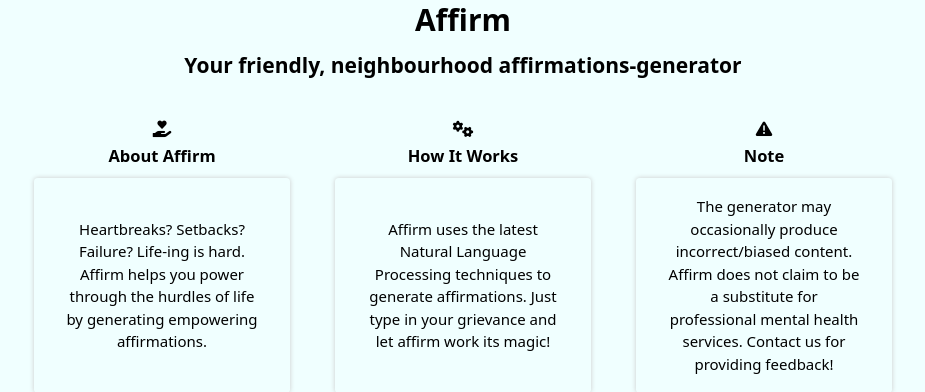
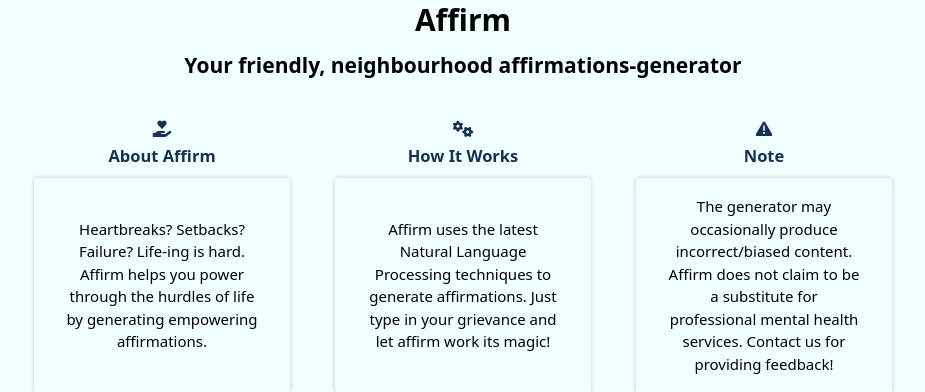
Before and after one commit to Muskan149/Affirm-App, a Flask app: page / in a window 1280 px wide. Shown: the part 114-506 px from the top of the page, without its empty margins (177-1102 px from the left). Run offline with Flask 3, Linux system fonts and the light colour scheme; some libraries are stand-ins or nearby versions.

Commit message:
Changed the color of the favicons

```diff
--- a/static/css/styles.css
+++ b/static/css/styles.css
@@ -123,11 +123,6 @@ main {
     /* min-width: 150px; */
 }
 
-form input {
-    /* min-width: 300px; */
-}
-
-
 
 footer {
     text-align: center;
@@ -174,6 +169,10 @@ footer {
     font-weight: 700;
 }
 
+.feature-heading {
+    color: #183153;
+}
+
 .feature:hover {
     transform: scale(1.04);
 }
```
